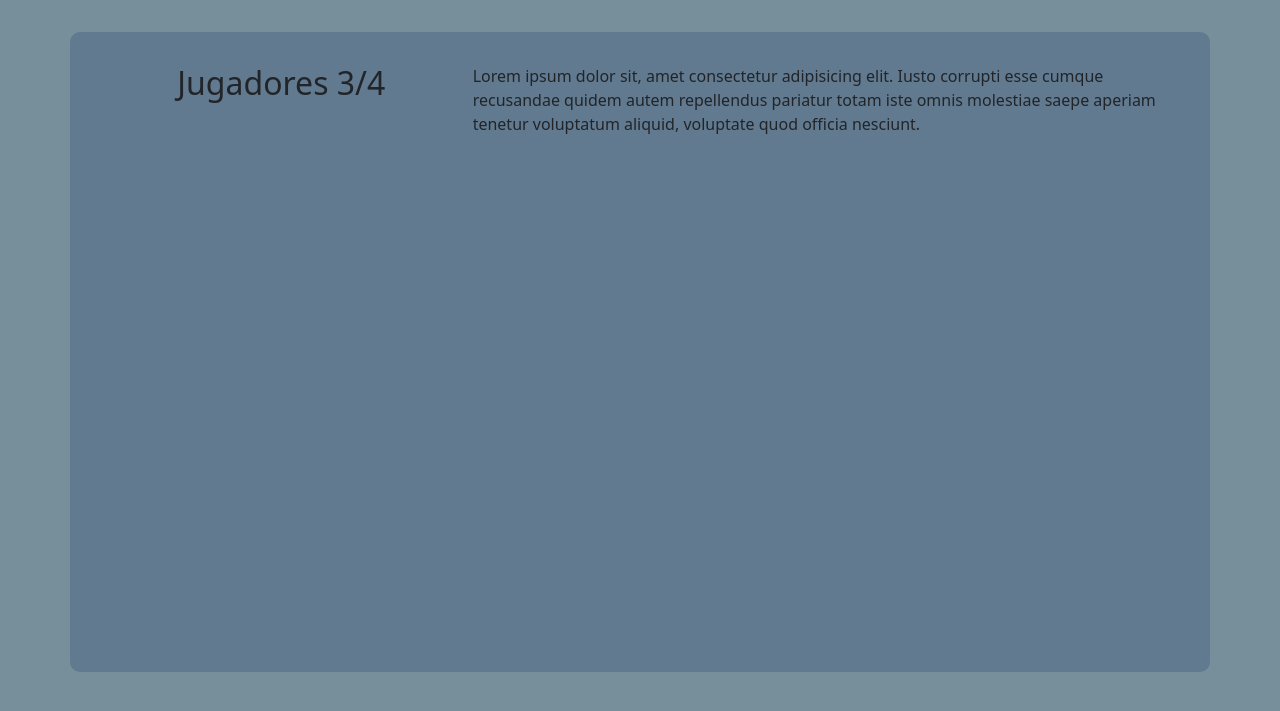
After one commit to johnwmartinez/ceaisenasoft2021, a PHP site: page /assets/html/room.php in a window 1280 px wide. The commit adds this page. Shown: the top 711 px of the page. Run offline with PHP 8.4, Linux system fonts and the light colour scheme.

Commit message:
Inicio interfaz antesala

```diff
--- a/assets/css/style.css
+++ b/assets/css/style.css
@@ -5,11 +5,12 @@ body{
 .contenedor{
     margin-top: 2rem;
 }
-.opcion, .opcion1{
+.opcion, .opcion1, .contenido{
     background: #627A8F;
     min-height: 40rem;
 
     padding: 2rem;
+    border-radius: 10px;
 }
 
 h2{
@@ -42,5 +43,8 @@ h2{
     display: flex;
     justify-content: center;
     align-items: center;
+  }
+
+.img{
     cursor: pointer;
-  }
+}
--- a/assets/html/index.php
+++ b/assets/html/index.php
@@ -24,7 +24,7 @@
                         </form>
                     </div>
                         <label for="submit1" class="act container-img">
-                            <img src="../img/play.png" alt="">
+                            <img src="../img/play.png" class="img" alt="">
                         </label>
                     </div>
                 </div>
@@ -46,7 +46,7 @@
                                 <input id="submit2" type="submit" style="display:none">
                             </form>
                                 <label for="submit2" class="act container-img">
-                                    <img src="../img/play.png" alt="">
+                                    <img src="../img/play.png" alt="" class="img">
                                 </label>
                         </div>
                      </div>
--- /dev/null
+++ b/assets/html/room.php
@@ -0,0 +1,25 @@
+<!DOCTYPE html>
+<html lang="en">
+<head>
+    <meta charset="UTF-8">
+    <meta http-equiv="X-UA-Compatible" content="IE=edge">
+    <meta name="viewport" content="width=device-width, initial-scale=1.0">
+    <title>Sala de espera</title>
+    <link href="https://cdn.jsdelivr.net/npm/bootstrap@5.1.3/dist/css/bootstrap.min.css" rel="stylesheet" integrity="sha384-1BmE4kWBq78iYhFldvKuhfTAU6auU8tT94WrHftjDbrCEXSU1oBoqyl2QvZ6jIW3" crossorigin="anonymous">
+    <script src="https://cdn.jsdelivr.net/npm/bootstrap@5.1.3/dist/js/bootstrap.bundle.min.js" integrity="sha384-ka7Sk0Gln4gmtz2MlQnikT1wXgYsOg+OMhuP+IlRH9sENBO0LRn5q+8nbTov4+1p" crossorigin="anonymous"></script>
+    <link href="../css/style.css" rel="stylesheet">
+</head>
+<body>
+    <div class="container contenedor">
+        <div class="row contenido">
+                <div class="col-md-4">
+                    <h2>Jugadores 3/4</h2>
+
+                </div>
+                <div class="col-md-8">
+                    Lorem ipsum dolor sit, amet consectetur adipisicing elit. Iusto corrupti esse cumque recusandae quidem autem repellendus pariatur totam iste omnis molestiae saepe aperiam tenetur voluptatum aliquid, voluptate quod officia nesciunt.
+                </div>
+        </div>
+    </div>
+</body>
+</html>
```
